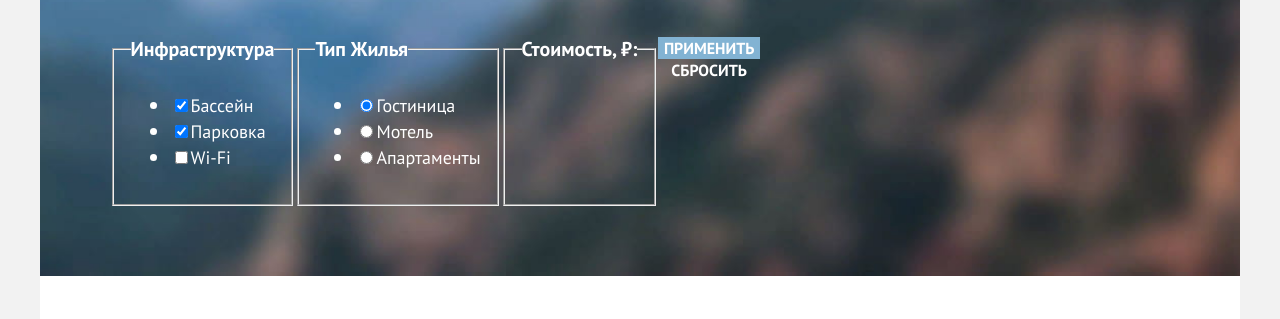
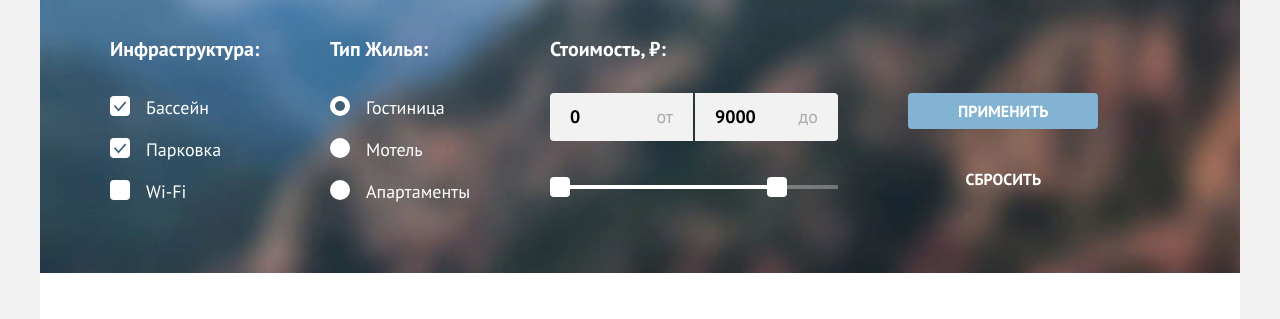
Before and after one commit to htmlacademy-htmlcss/2349695-sedona-37, a plain HTML site: page catalog.html in a window 1280 px wide. Shown: the part 209-528 px from the top of the page. Drawn offline with Linux system fonts and the light colour scheme; files whose address does not match are found by name.

Commit message:
Добавляет формы
Добавляет все формы, кроме модального окна

```diff
--- a/catalog.html
+++ b/catalog.html
@@ -57,52 +57,84 @@
         <h2 class="visually-hidden">Список гостиниц с фильтрами</h2>
         <form class="hotel-filter" action="https://echo.htmlacademy.ru/" method="get">
           <fieldset class="hotel-filter-group">
-            <legend class="hotel-filter-title">Инфраструктура</legend>
+            <legend class="hotel-filter-title">Инфраструктура:</legend>
             <ul class="hotel-filter-list">
               <li class="hotel-filter-item">
                 <label class="control">
-                  <input class="control-input" type="checkbox" name="swimming-pool" checked>Бассейн
+                  <input class="control-input visually-hidden" type="checkbox" name="swimming-pool" checked>
+                  <span class="control-mark"></span>
+                  <span class="control-label">Бассейн</span>
                 </label>
               </li>
               <li class="hotel-filter-item">
                 <label class="control">
-                  <input class="control-input" type="checkbox" name="parking" checked>Парковка
+                  <input class="control-input visually-hidden" type="checkbox" name="parking" checked>
+                  <span class="control-mark"></span>
+                  <span class="control-label">Парковка</span>
                 </label>
               </li>
               <li class="hotel-filter-item">
                 <label class="control">
-                  <input class="control-input" type="checkbox" name="wi-fi">Wi-Fi
+                  <input class="control-input visually-hidden" type="checkbox" name="wi-fi">
+                  <span class="control-mark"></span>
+                  <span class="control-label">Wi-Fi</span>
                 </label>
               </li>
             </ul>
           </fieldset>
           <fieldset class="hotel-filter-group">
-            <legend class="hotel-filter-title">Тип Жилья</legend>
+            <legend class="hotel-filter-title">Тип Жилья:</legend>
             <ul class="hotel-filter-list">
               <li class="hotel-filter-item">
                 <label class="control">
-                  <input class="control-input" type="radio" name="hotel-group" value="hotel" checked>Гостиница
+                  <input class="control-input visually-hidden" type="radio" name="hotel-group" value="hotel" checked>
+                  <span class="control-mark"></span>
+                  <span class="control-label">Гостиница</span>
                 </label>
               </li>
               <li class="hotel-filter-item">
                 <label class="control">
-                  <input class="control-input" type="radio" name="hotel-group" value="motel">Мотель
+                  <input class="control-input visually-hidden" type="radio" name="hotel-group" value="motel">
+                  <span class="control-mark"></span>
+                  <span class="control-label">Мотель</span>
                 </label>
               </li>
               <li class="hotel-filter-item">
                 <label class="control">
-                  <input class="control-input" type="radio" name="hotel-group" value="apartments">Апартаменты
+                  <input class="control-input visually-hidden" type="radio" name="hotel-group" value="apartments">
+                  <span class="control-mark"></span>
+                  <span class="control-label">Апартаменты</span>
                 </label>
               </li>
             </ul>
           </fieldset>
           <fieldset class="hotel-filter-group">
             <legend class="hotel-filter-title">Стоимость, ₽:</legend>
-            <div class="range"></div>
+            <div class="range">
+              <div class="range-wrapper-inputs">
+                <label class="hotel-filter-label">
+                  <input class="range-input range-input-min" type="number" value="0" name="min-price">
+                  <span>от</span>
+                </label>
+                <label class="hotel-filter-label">
+                  <input class="range-input range-input-max" type="number" value="9000" name="max-price">
+                  <span>до</span>
+                </label>
+              </div>
+              <div class="range-scale">
+                <div class="range-bar" style="left:0; width: 227px;">
+                  <button class="range-toggle toggle-min" type="button">
+                    <span class="visually-hidden">Изменить минимальную цену.</span>
+                  </button>
+                  <button class="range-toggle toggle-max" type="button">
+                    <span class="visually-hidden">Изменить максимальную цену.</span>
+                  </button>
+                </div>
+            </div>
           </fieldset>
           <div class="buttons">
           <button class="filter-button filter-button-submit" type="submit">Применить</button>
-          <button class="filter-button" type="reset">Сбросить</button>
+          <button class="filter-button filter-button-reset" type="reset">Сбросить</button>
           </div>
         </form>
       </header>
@@ -261,7 +293,8 @@
         <h2>Подпишитесь на рассылку</h2>
         <p class="newsletter-description-inner">Только полезная информация и никакого спама, честное бойскаутское!</p>
         <form class="newsletter-form" action="https://echo.htmlacademy.ru/" method="post">
-          <input type="text" name="newsletter-date" placeholder="Ваш e-mail">
+          <label class="visually-hidden" for="newsletter-email">Email</label>
+          <input class="newsletter-input" type="email" name="newsletter-email" id="newsletter-email" placeholder="Ваш e-mail">
           <button class="submit-button" type="submit">Подписаться</button>
         </form>
       </section>
--- a/styles/styles.css
+++ b/styles/styles.css
@@ -392,18 +392,36 @@ html {
   margin: 0 auto;
   margin-bottom:54px;
 }
+.newsletter-form {
+  display: flex;
+  width: 684px;
+}
+.newsletter-input {
+  background-color:#F2F2F2;
+  flex-grow: 1;
+  margin: 0;
+  width: 412px;
+  font-family: inherit;
+  padding: 12px 20px;
+  font-size: 18px;
+  line-height: 24px;
+  border: none;
+  border-radius: 4px 0px 0px 4px;
+}
 .submit-button {
   font-family: inherit;
   font-size: 20px;
   line-height: 36px;
   font-weight: 700;
   text-align: center;
+  padding: 8px 50px;
   color: #ffffff;
   background-color: #82B3D3;;
   text-decoration: none;
   text-transform: uppercase;
   border:none;
   border-radius: 4px;
+  cursor: pointer;
 }
 .submit-button:hover {
   background-color:#68A2CA;
@@ -563,8 +581,12 @@ html {
 .hotel-filter {
   display:flex;
 }
-hotel-filter-group {
-  width:151px;
+.hotel-filter-group {
+  width:150px;
+  margin: 0;
+  padding: 0;
+  border: none;
+  margin-right:70px;
 }
 .hotel-filter-title {
   font-weight: 700;
@@ -572,6 +594,142 @@ hotel-filter-group {
   line-height: 24px;
   text-transform: capitalize;
   padding:0;
+  margin-bottom: 32px;
+}
+.hotel-filter-list {
+  margin:0;
+  padding:0;
+  list-style-type: none;
+}
+.hotel-filter-item:not(:last-child) {
+  margin-bottom: 16px;
+}
+.control {
+  position:relative;
+  display: block;
+  padding-left:36px;
+}
+.control-mark {
+  position: absolute;
+  left: 0;
+  top: 50%;
+  transform: translateY(-50%);
+  width: 20px;
+  height: 20px;
+  border-radius: 4px;
+  background-color: #FFFFFF;
+}
+.control:hover {
+  opacity:0.6;
+}
+.control:active {
+  opacity:0.3;
+}
+.control-input[type="checkbox"]:checked + .control-mark {
+  background-image: url("../images/checkbox.svg");
+  background-repeat: no-repeat;
+  background-position: center;
+}
+.control-input[type="radio"] + .control-mark {
+  border-radius: 50%;
+}
+.control-input[type="radio"]:checked + .control-mark::before {
+  position: absolute;
+  top: 5px;
+  left: 5px;
+  width: 10px;
+  height: 10px;
+  background-color: #3F5E72;
+  border-radius: 50%;
+  content: "";
+}
+.control-label {
+  font-family: inherit;
+  font-size: 18px;
+  line-height: 23px;
+}
+.range-input::-webkit-outer-spin-button,
+.range-input::-webkit-inner-spin-button {
+  appearance: none;
+  margin: 0;
+}
+.range-wrapper-inputs {
+  display:flex;
+  justify-content: center;
+  margin-bottom: 44px;
+  gap:2px;
+}
+.range-input {
+  width: 103px;
+  padding: 12px 20px;
+  font-family: inherit;
+  font-size: 18px;
+  font-weight: 700;
+  line-height: 24px;
+  border: none;
+  color: #000000;
+  background-color: #f2f2f2;
+}
+.range-input:hover {
+  background-color: #E6E6E6;
+}
+.range-input:focus {
+  outline: 3px solid #83B3D3;
+}
+.range-input-min {
+  border-radius: 4px 0px 0px 4px;
+}
+.range-input-max {
+  border-radius: 0px 4px 4px 0px;
+}
+.hotel-filter-label {
+  position: relative;
+}
+.hotel-filter-label span {
+  position: absolute;
+  right: 20px;
+  top: 50%;
+  transform: translateY(-50%);
+  font-size: 18px;
+  line-height: 24px;
+  color: #0000004D;
+}
+.range-scale {
+  position: relative;
+  height:4px;
+  background-color: #FFFFFF4D;
+}
+.range-bar {
+  position: absolute;
+  height: 4px;
+  background-color: #FFF;
+}
+.range-toggle {
+  position: absolute;
+  width: 20px;
+  height: 20px;
+  background-color: #fff;
+  border:none;
+  border-radius: 4px;
+  cursor: pointer;
+}
+.range-toggle:focus {
+  outline: 3px solid #83B3D3;
+}
+.range-toggle:active {
+  outline: 2px solid #83B3D3;
+}
+.toggle-min {
+  top: -8px;
+}
+.toggle-max {
+  top: -8px;
+  right: -10px;
+}
+.range-input::-webkit-outer-spin-button,
+.range-input::-webkit-inner-spin-button {
+  appearance: none;
+  margin: 0;
 }
 .filter-button {
   font-family: inherit;
@@ -583,25 +741,45 @@ hotel-filter-group {
   color: #FFFFFF;
   background-color:  rgba(131, 179, 211, 0);
   border:none;
+  border-radius: 4px;
+  padding: 8px 50px;
+  cursor: pointer;
 }
 .filter-button-submit {
   background-color: #82B3D3;
+  margin-top:56px;
 }
 .buttons {
   display:flex;
   flex-direction:column;
+  gap:32px;
 }
-
+.filter-button-submit:hover {
+  background-color:#68A2CA;
+}
+.filter-button-submit:active {
+  color:rgba(255, 255, 255, 0.3);
+  background-color: rgba(130, 179, 211, 1);
+}
+.filter-button-submit:disabled {
+  background-color: #e5e5e5;
+  color:rgba(255, 255, 255, 0.3);
+}
+.filter-button-reset:hover {
+  opacity: 0.6;
+}
+.filter-button-reset:active {
+  opacity: 0.3;
+}
+.filter-button-reset:disabled {
+  opacity:0.1;
+}
  /* Cards */
 
 
 .hotel-cards {
   box-sizing: border-box;
   padding:50px 70px 60px;
-}
-.control {
-  font-size: 18px;
-  line-height: 23px;
 }
 .hotel-search {
   display:flex;
@@ -688,7 +866,7 @@ hotel-filter-group {
   margin:0;
   padding:0;
   list-style-type: none;
-  margin-bottom: 80px;
+  margin-bottom: 40px;
   gap:20px;
 }
 .hotel-cards-item {
@@ -816,6 +994,8 @@ hotel-filter-group {
   display:flex;
   width:1060px;
   gap: 8px;
+  padding-top: 40px;
+  border-top: 1px solid #E6E6E6;
 }
 .pagination-item {
   min-width:60px;
```
Also changed, not shown: index.html (+2 -1 lines), images/checkbox.svg (added), images/radio-button.svg (added).
